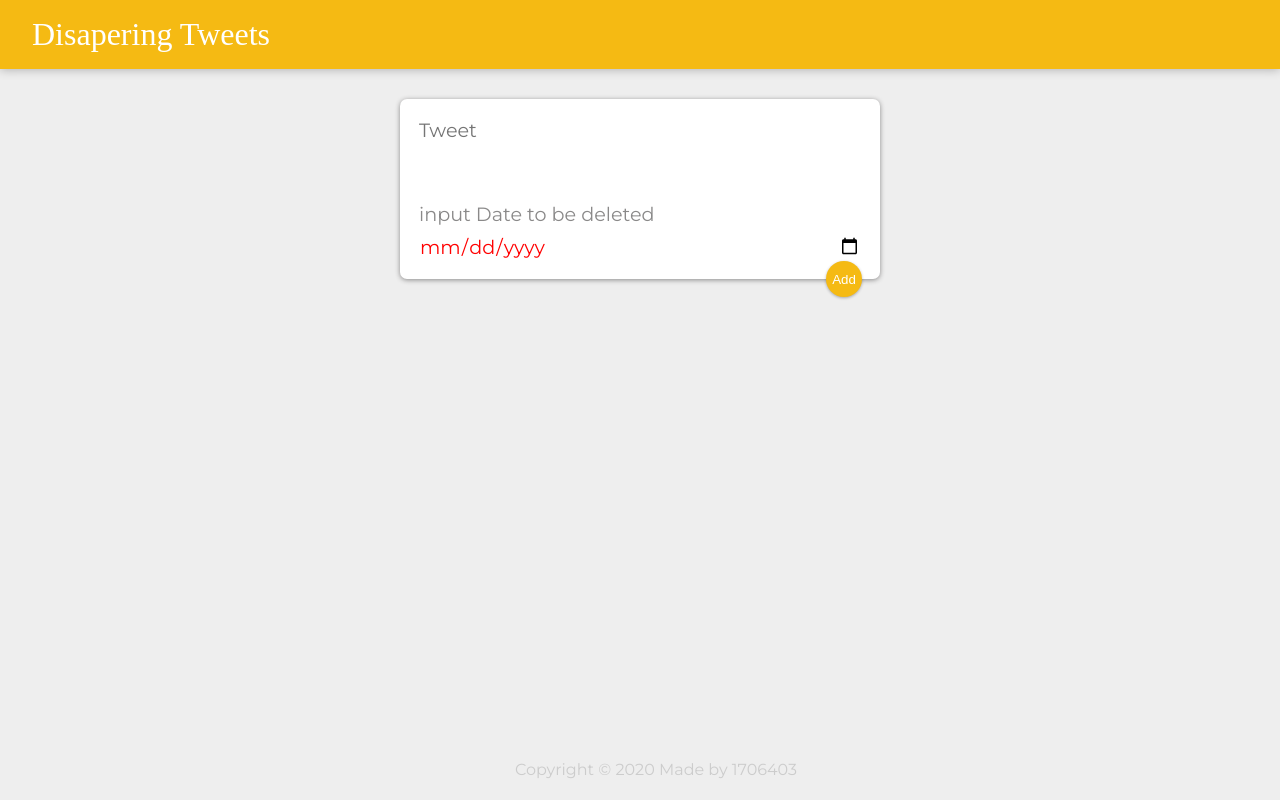
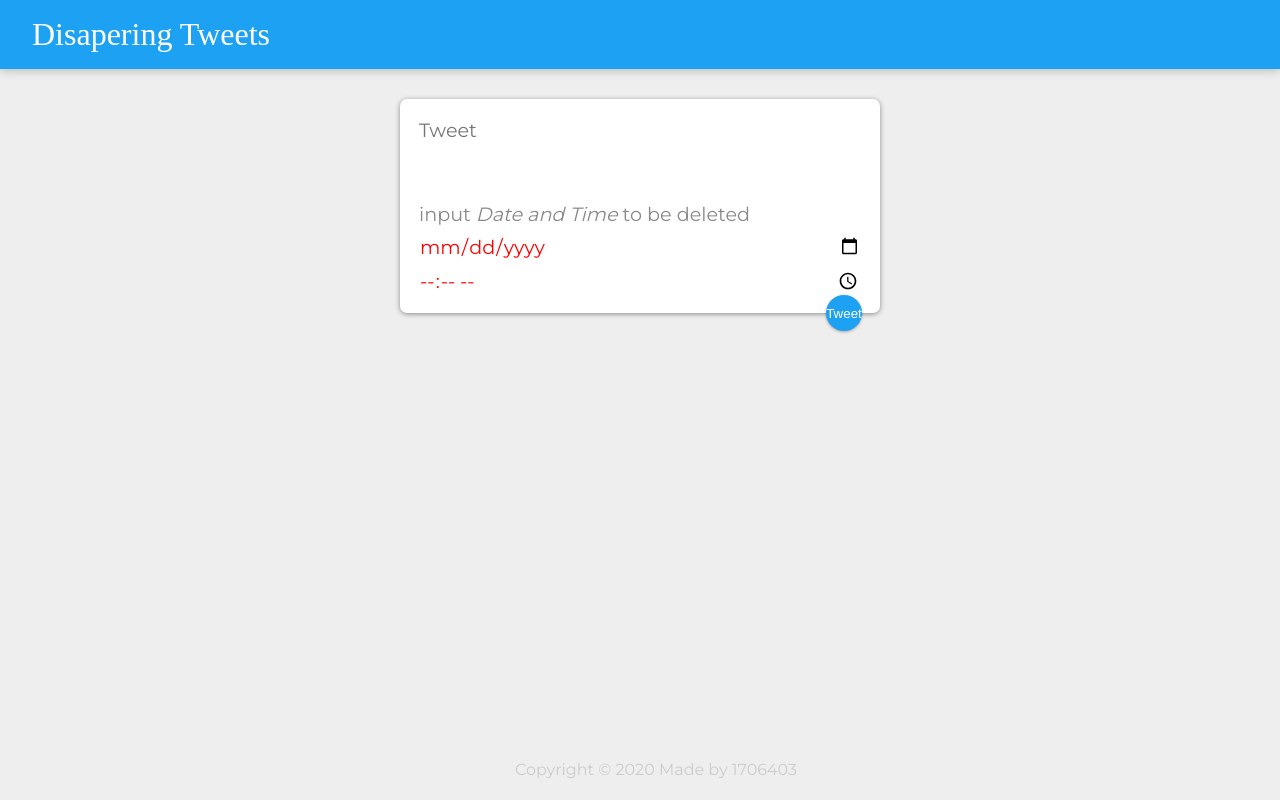
Before and after one commit to stikeve/Disappearing-Tweets, a React (Create React App) app: page / in a window 1280 px wide. Built offline with nearby package versions, Linux system fonts and the light colour scheme; a web font is replaced by a local one.

Commit message:
first commit

```diff
--- a/public/styles.css
+++ b/public/styles.css
@@ -12,7 +12,7 @@ body {
 }
 
 header {
-  background-color: #f5ba13;
+  background-color: #1DA1F2;
   margin: auto -16px;
   padding: 16px 32px;
   box-shadow: 0 0 10px 0 rgba(0, 0, 0, 0.3);
@@ -60,7 +60,7 @@ footer p {
   position: relative;
   float: right;
   margin-right: 10px;
-  color: #f5ba13;
+  color: #1DA1F2;
   border: none;
   width: 36px;
   height: 36px;
@@ -99,7 +99,7 @@ form button {
   position: absolute;
   right: 18px;
   bottom: -18px;
-  background: #f5ba13;
+  background: #1DA1F2;
   color: #fff;
   border: none;
   border-radius: 50%;
--- a/src/components/App.jsx
+++ b/src/components/App.jsx
@@ -6,17 +6,7 @@ import CreateArea from "./CreateArea";
 
 function App() {
 
-   //to get currnent date
-    var dtToday = new Date();
-    var month = dtToday.getMonth() + 1;
-    var day = dtToday.getDate();
-    var year = dtToday.getFullYear();
-    if(month < 10)
-        month = '0' + month.toString();
-    if(day < 10)
-        day = '0' + day.toString();
 
-    var randate = year + '-' + month + '-' + day;
 
     //to store tweet(object) in a array using state to update the page
     const [tweets , setTweets] = useState([]);
@@ -29,58 +19,58 @@ function App() {
     }
 
     //deletes tweet on the id recieved from delete function in tweet.jsx
-    function deleteTweet(id){
-       setTweets(prevTweets => {
-         return prevTweets.filter((oneTweet , index)=>{
-                return index !== id ;
-           })
-       })
-    }
-
-    //all test functions to delete tweet with a date
-    // function test3(){
-    //     setTweets(test)
+    // function deleteTweet(id){
+    //    setTweets(prevTweets => {
+    //      return prevTweets.filter((oneTweet , index)=>{
+    //             return index !== id ;
+    //        })
+    //    })
     // }
 
-    // function test(){
-    //     if(tweets.length !== 0){
-    // for(var i = 0 ; i < tweets.length ; i++){
-    //     if(tweets[i].somedate === randate ){
-    //         tweets.splice(i , 1);
-    //         test();
-    //     }
-    // }
-    // return tweets;
-    // }else{
-    //     return [];
-    // }
+    window.setInterval(function(){ // Set interval for checking
 
-    // }
-    // function test1(){
-    //     for(var i = 0 ; i < tweets.length ; i++){
-    //        console.log(tweets[i].somedate);
+        var dtToday = new Date();
+        var month = dtToday.getMonth() + 1;
+        var day = dtToday.getDate();
+        var year = dtToday.getFullYear();
+        var min = dtToday.getMinutes();
+        var hours = dtToday.getHours();
+        if(month < 10)
+            month = '0' + month.toString();
+        if(day < 10)
+            day = '0' + day.toString();
+        if(min < 10)
+            min = '0' + min.toString();
+        if(hours < 10)
+            hours = '0' + hours.toString();
 
-    //     }
-    //     console.log("_____________")
+        var randate = year + '-' + month + '-' + day;
+        var rantime = hours+ ':' + min;
 
 
-    // }
+        setTweets(prevTweets => {
+            var id ;
+            for(var i = 0 ; i < prevTweets.length ; i++){
+             if(prevTweets[i].somedate === randate && prevTweets[i].time === rantime){
+             id = prevTweets[i].somedate + prevTweets[i].time;
+        //  console.log(id); testing if it works
+             }
+        }
 
-    //deletes all the elements
-    // function deleteTweet(id){
-    //     setTweets(prevTweets => {
-    //       return prevTweets.filter((oneTweet , index)=>{
-    //          if(id !== date){
-    //          return index ;
-    //          }
-    //         })
-    //     })
-    //  }
+         return prevTweets.filter((oneTweet)=>{
+             var check = oneTweet.somedate+oneTweet.time;
+            return check !== id ;
+       })
+   })
+
+    }, 60000);
+
+
+
 
   return (
     <div>
-        {/* <button onClick={test}>test</button>
-        <button onClick={test1}>test1</button>  test buttons*/}
+
       <Header />
       <CreateArea
        onAdd={addTweet}
@@ -91,8 +81,9 @@ function App() {
           id={index}
           somedate={oneTweet.somedate}
           content={oneTweet.content}
-          onDelete = {deleteTweet}
-        //   test = {test3} for testing
+          time={oneTweet.time}
+        //   onDelete = {deleteTweet}
+
 
           />
           )
--- a/src/components/CreateArea.jsx
+++ b/src/components/CreateArea.jsx
@@ -1,4 +1,5 @@
 import React, { useState } from "react";
+
 
 
 function CreateArea(props) {
@@ -7,17 +8,25 @@ function CreateArea(props) {
         var month = dtToday.getMonth() + 1;
         var day = dtToday.getDate();
         var year = dtToday.getFullYear();
+        var min = dtToday.getMinutes();
+        var hours = dtToday.getHours();
         if(month < 10)
             month = '0' + month.toString();
         if(day < 10)
             day = '0' + day.toString();
+        if(min < 10)
+            min = '0' + min.toString();
+        if(hours < 10)
+            hours = '0' + hours.toString();
 
-    var minDate = year + '-' + month + '-' + day;
+        var mindate = year + '-' + month + '-' + day;
+        var mintime = hours+ ':' + min;
 
     //initial state of tweet (single)
     const [tweet , setTweet] = useState({
         somedate: "",
-        content: ""
+        content: "",
+        time:""
     });
 
     //get the user input via onChange
@@ -35,24 +44,29 @@ function CreateArea(props) {
     //submit tweet button onClick
     function submitTweet(event){
 
-        var date = event.target.value;
-        console.log(date);
+
+
+        if(tweet.content !== '' && tweet.somedate !== undefined && tweet.time !== undefined){
         props.onAdd(tweet);
+        }else{alert("cannot submit empty Tweet or date/time without changing")}
+        document.test.reset(); //to reset state of form name (test)
         setTweet({
             //  somedate: "", //tried to reset the date
-            content: ""})
+            content: "",
+        })
         event.preventDefault();
     }
 
     //component
   return (
     <div>
-      <form>
+      <form name="test">
 
         <textarea name="content" onChange={handleChange} value={tweet.content}placeholder="Tweet" rows="3" />
-        <p>input Date to be deleted</p>
-        <input name="somedate" onChange={handleChange} type="date" min={minDate} ></input>
-        <button onClick = {submitTweet}>Add</button>
+        <p>input <em>Date and Time</em> to be deleted</p>
+        <input name="somedate" onChange={handleChange} type="date" min={mindate} ></input>
+        <input type="time" onChange={handleChange} min={mintime} name="time" />
+        <button onClick = {submitTweet}>Tweet</button>
       </form>
     </div>
   );
--- a/src/components/Tweet.jsx
+++ b/src/components/Tweet.jsx
@@ -2,37 +2,22 @@ import React from "react";
 
 
 function Tweet(props){
-     //to get currnent date
-    var dtToday = new Date();
-    var month = dtToday.getMonth() + 1;
-    var day = dtToday.getDate();
-    var year = dtToday.getFullYear();
-    if(month < 10)
-        month = '0' + month.toString();
-    if(day < 10)
-        day = '0' + day.toString();
 
-    var randate = year + '-' + month + '-' + day;
 
-    //delete on click
-    function handleClick(){
-        props.onDelete(props.id);
-    }
+    // //delete on click (for testing)
+    // function handleClick(){
+    //     props.onDelete(props.id);
+    // }
 
-    //was testing with intervel
-    // window.setInterval(function(){ // Set interval for checking
 
-    //     props.onDelete();
-
-    // }, 5000);
 
     //component
     return (
         <div className="tweet">
 
           <p>{props.content}</p>
-          <h5>{props.somedate}</h5>
-          <button onClick={handleClick}>DELETE</button>
+          <h5>{props.somedate} {props.time}</h5>
+          {/* <button onClick={handleClick}>DELETE</button>  for test ing */}
         </div>
       );
 }
```
Also changed, not shown: src/index.js (+0 -7 lines), 1 other file (tests, documents, lock files or other folders). Lines whose indentation alone changed are shown as unchanged.
